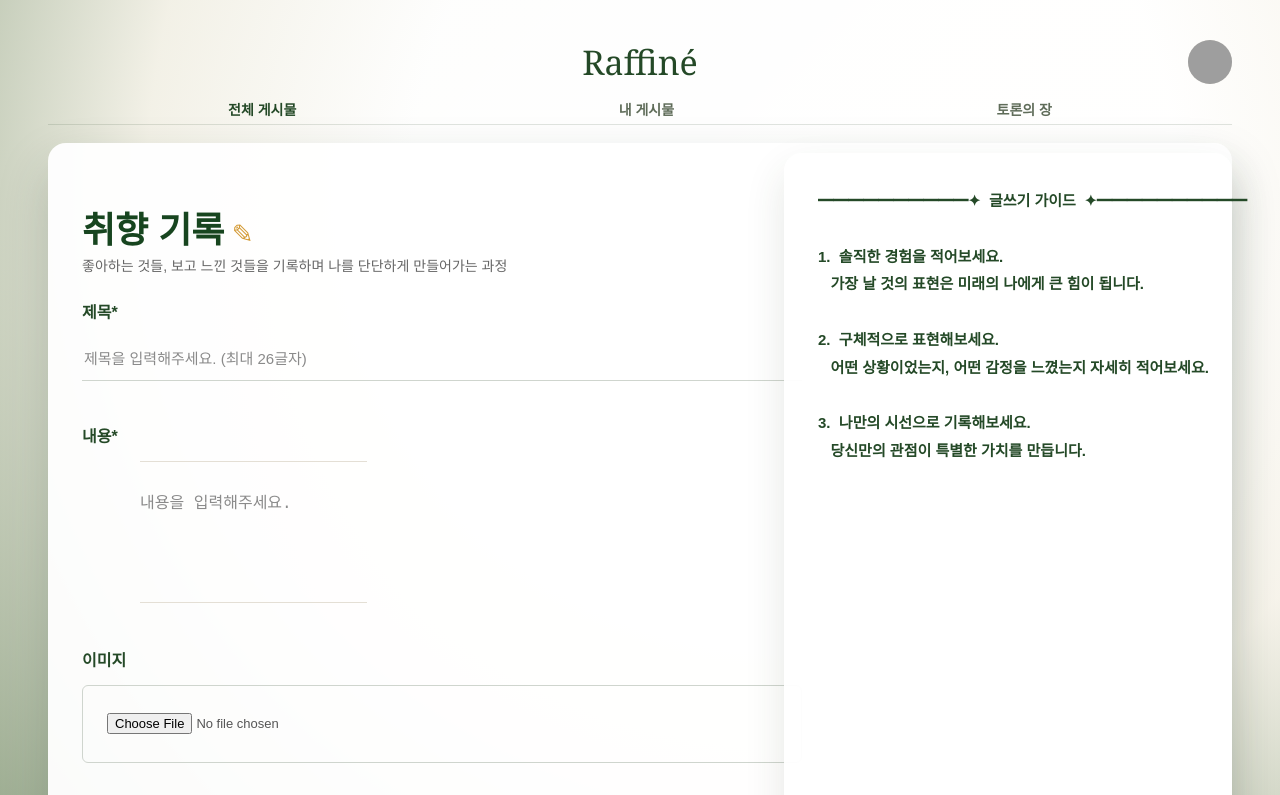
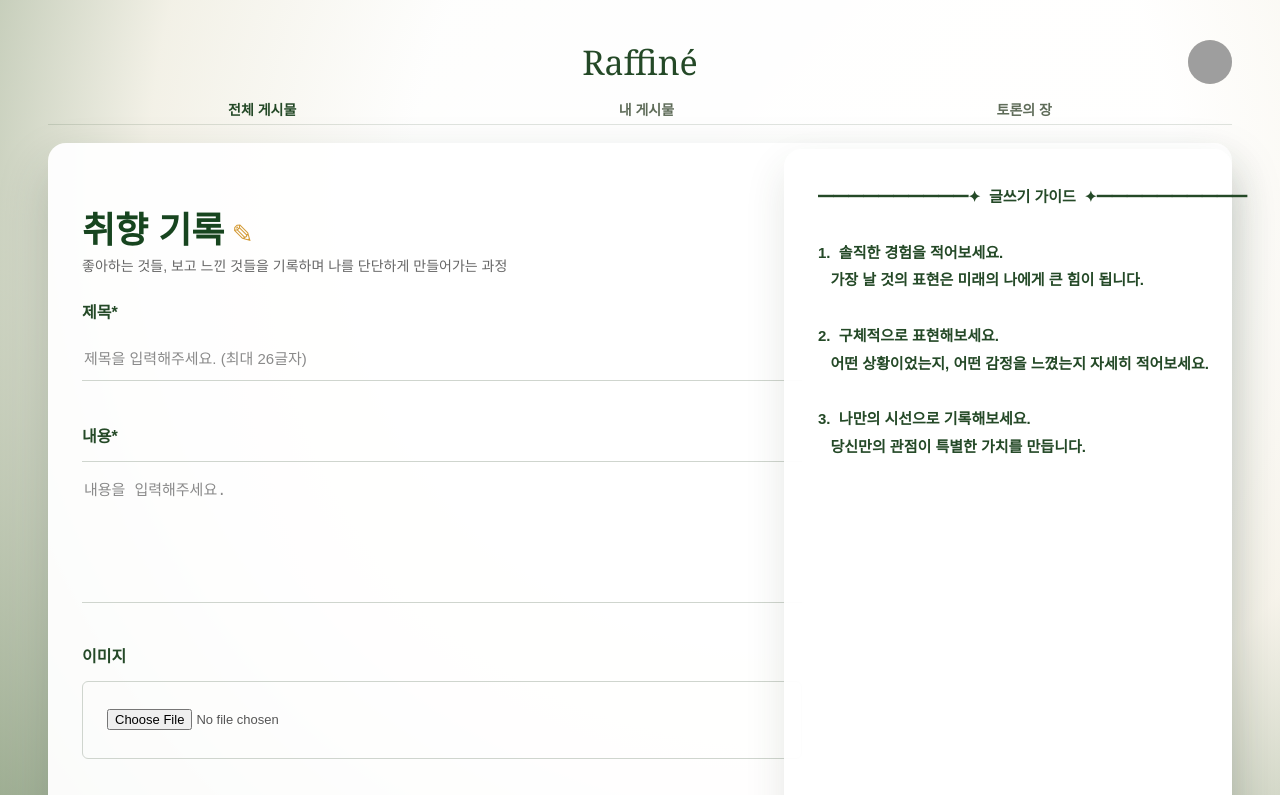
Before and after one commit to 100-hours-a-week/KTB4_Gianna_FE, a React (Vite) app: page /post/write in a window 1280 px wide. Shown: the top 795 px of the page. Built offline with nearby package versions, Linux system fonts and the light colour scheme; grey boxes are pictures that could not be loaded.

Commit message:
fix(PostWritePage): 게시물 작성 css 수정

```diff
--- a/src/pages/PostEditPage/components/PostEditForm.jsx
+++ b/src/pages/PostEditPage/components/PostEditForm.jsx
@@ -1,11 +1,11 @@
 export const PostEditForm = ({title="", content="", onTitleChange, onContentChange, onFileChange}) =>{
     return (
         <div className="post-write-container">
-            <label htmlFor="postTitle">제목*</label>
-            <input id="postTitle" type="text" maxLength="26" placeholder="제목을 입력해주세요. (최대 26글자)" value={title} onChange={(event)=>{onTitleChange(event.target.value)}}></input>
+            <label htmlFor="postWriteInputTitle">제목*</label>
+            <input id="postWriteInputTitle" type="text" maxLength="26" placeholder="제목을 입력해주세요. (최대 26글자)" value={title} onChange={(event)=>{onTitleChange(event.target.value)}}></input>
 
-            <label htmlFor="postContent">내용*</label>
-            <textarea id="postContent" placeholder="내용을 입력해주세요." value={content} onChange={(event)=>{onContentChange(event.target.value)}}></textarea>
+            <label htmlFor="postWriteInputContent">내용*</label>
+            <textarea id="postWriteInputContent" placeholder="내용을 입력해주세요." value={content} onChange={(event)=>{onContentChange(event.target.value)}}></textarea>
             <p id="helperText" className="helper-text"></p>
 
             <label htmlFor="postUploadedPicture">이미지</label>
--- a/src/pages/PostWritePage/PostWritePage.css
+++ b/src/pages/PostWritePage/PostWritePage.css
@@ -84,8 +84,8 @@
     font-weight: 700;
 }
 
-#postTitle,
-#postContent {
+#postWriteInputTitle,
+#postWriteInputContent {
     width: 100%;
     border: none;
     border-bottom: 1px solid #cfd5ce;
@@ -95,20 +95,22 @@
     outline: none;
 }
 
-#postTitle {
+#postWriteInputTitle {
     height: 44px;
     padding: 0 0 0 2px;
     margin-bottom: 42px;
 }
 
-#postContent {
+#postWriteInputContent {
     height: 142px;
-    padding: 16px 0 0 2px;
+    display: block;
+    padding: 16px 2px;
+    border-top: 1px solid #cfd5ce;
     resize: none;
 }
 
-#postTitle::placeholder,
-#postContent::placeholder {
+#postWriteInputTitle::placeholder,
+#postWriteInputContent::placeholder {
     color: #8a8a8a;
     font-weight: 500;
 }
--- a/src/pages/PostWritePage/components/PostWriteForm.jsx
+++ b/src/pages/PostWritePage/components/PostWriteForm.jsx
@@ -1,11 +1,11 @@
 export const PostWriteForm = ({onTitleChange, onContentChange, onFileChange}) =>{
     return (
         <div className="post-write-container">
-            <label htmlFor="postTitle">제목*</label>
-            <input id="postTitle" type="text" maxLength="26" placeholder="제목을 입력해주세요. (최대 26글자)"  onChange={(event)=>{onTitleChange(event.target.value)}}></input>
+            <label htmlFor="postWriteInputTitle">제목*</label>
+            <input id="postWriteInputTitle" type="text" maxLength="26" placeholder="제목을 입력해주세요. (최대 26글자)"  onChange={(event)=>{onTitleChange(event.target.value)}}></input>
 
-            <label htmlFor="postContent">내용*</label>
-            <textarea id="postContent" placeholder="내용을 입력해주세요." onChange={(event)=>{onContentChange(event.target.value)}}></textarea>
+            <label htmlFor="postWriteInputContent">내용*</label>
+            <textarea id="postWriteInputContent" placeholder="내용을 입력해주세요." onChange={(event)=>{onContentChange(event.target.value)}}></textarea>
             <p id="helperText" className="helper-text"></p>
 
             <label htmlFor="postUploadedPicture">이미지</label>
```
